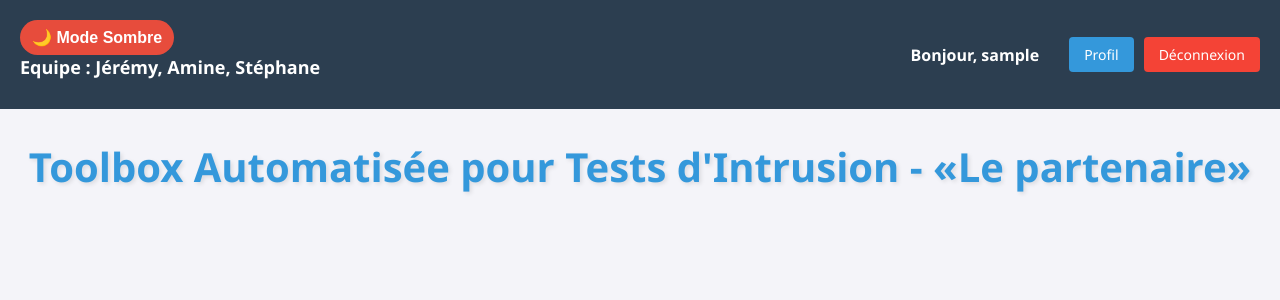
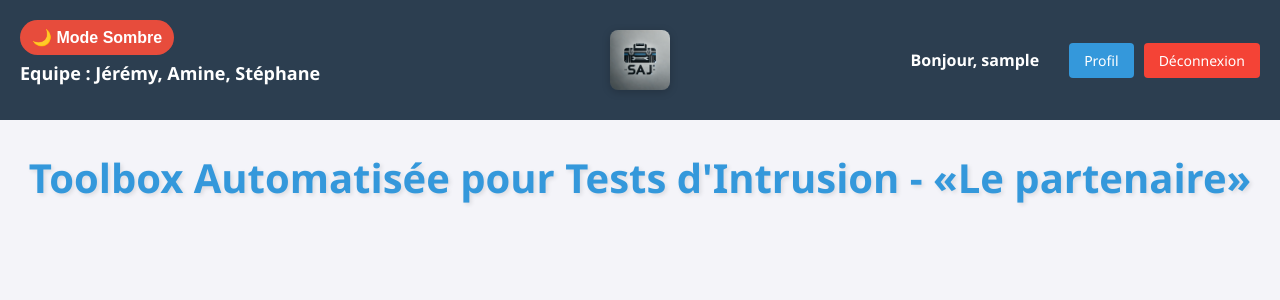
Before and after one commit to Amineb-sio/Toolbox, a Flask app: template templates/index.html in a window 1280 px wide. Shown: the top 300 px of the page. Run offline with Flask 2, Linux system fonts and the light colour scheme; the template is opened without the code that fills it: most values are stand-ins (such as "Sample title", 1, 10 or a date in 2020); some libraries are stand-ins or nearby versions.

Commit message:
Ajout de l'image

```diff
--- a/templates/index.html
+++ b/templates/index.html
@@ -9,11 +9,16 @@
 <body>
     <button id="theme-toggle">🌙 Mode Sombre</button>
 
-    <div class="header-container">
-        <!-- Author Information -->
-        <div class="header-left">
-            Equipe : Jérémy, Amine, Stéphane
-        </div>
+<div class="header-container">
+    <!-- Author Information -->
+    <div class="header-left">
+        Equipe : Jérémy, Amine, Stéphane
+    </div>
+
+    <!-- Logo centré -->
+    <div class="header-center">
+        <img src="{{ url_for('static', filename='images/logosaj.png') }}" alt="Logo" class="logo">
+    </div>
 
         <!-- User info and controls -->
         <div class="user-controls">
```
